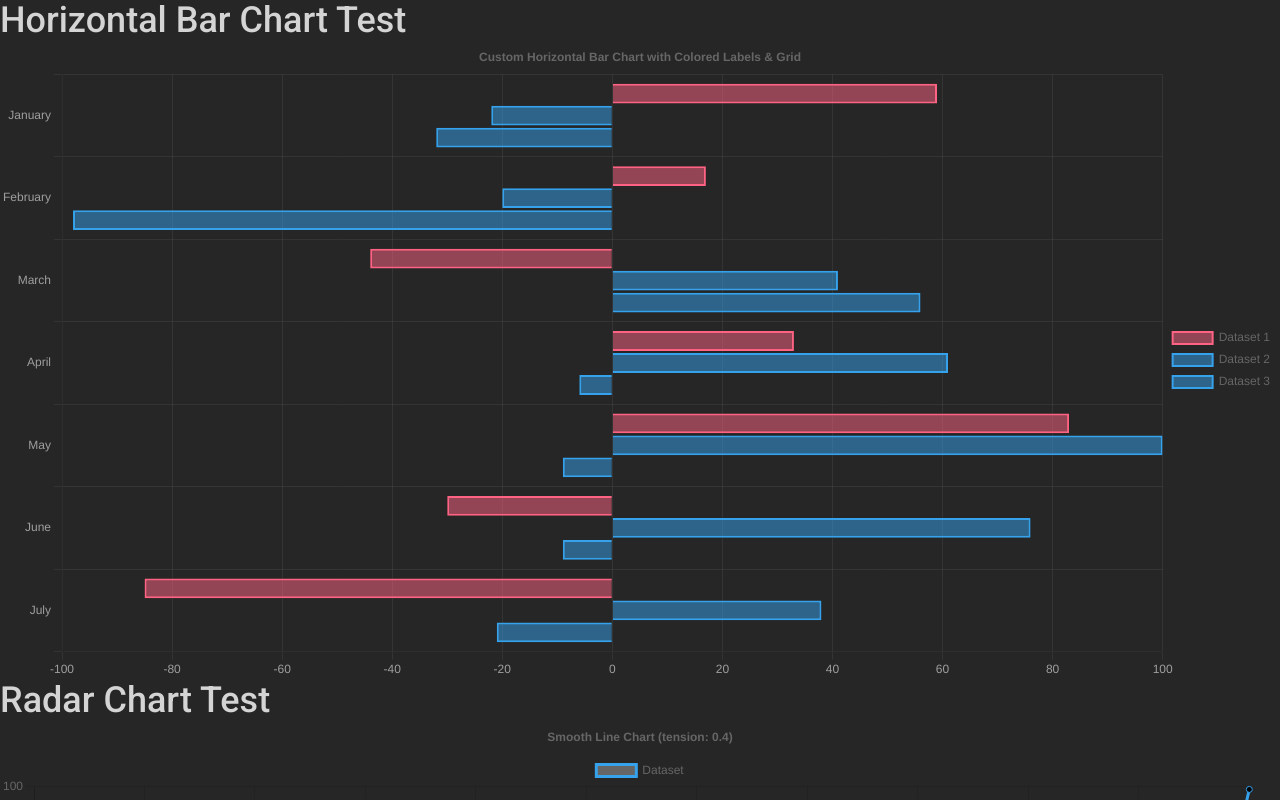
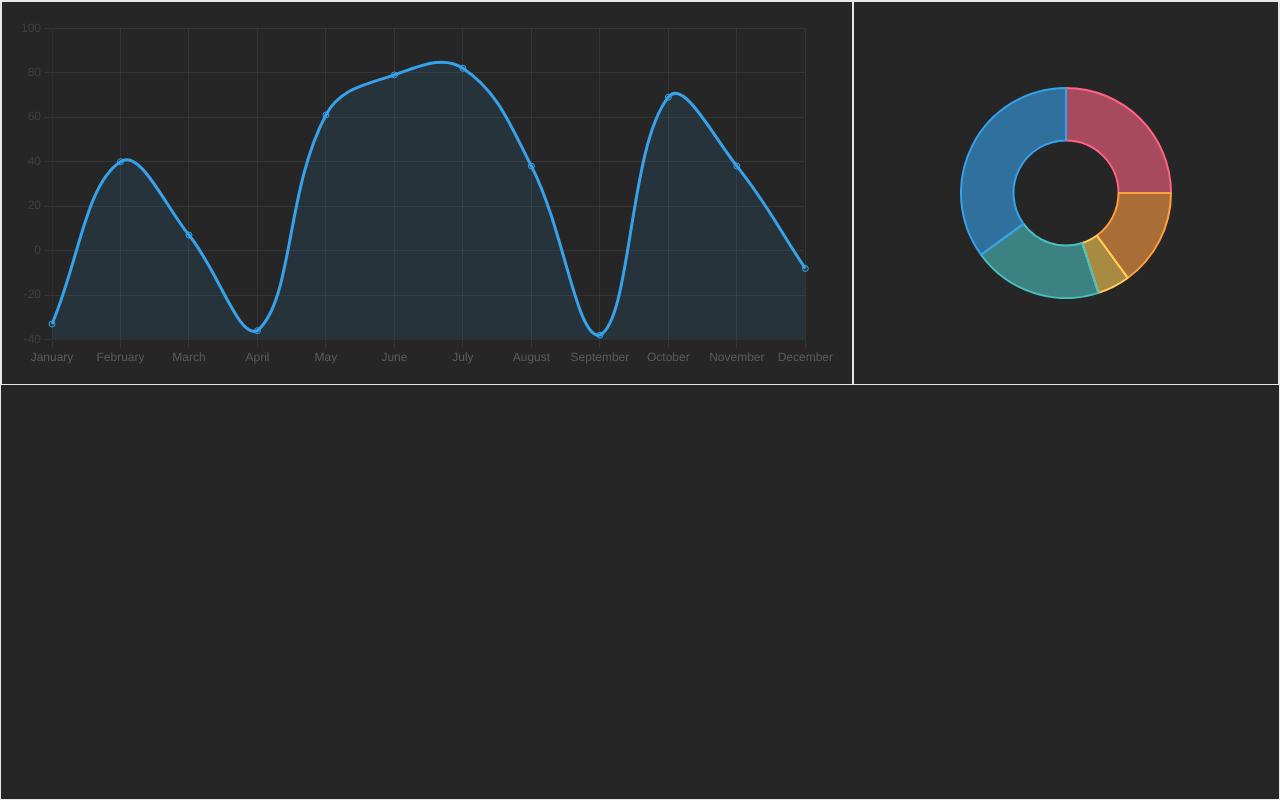
Before and after one commit to fwedwicc/FM-DailyUI, a React (Vite) app: page /#/day18 in a window 1280 px wide. Shown: the top 800 px of the page. Built offline with nearby package versions, Linux system fonts and the light colour scheme; what @codaworks/react-glow would draw is missing.

Commit message:
"Added DoughnutChart component, modified LineChart and HorizontalBarChart components, and updated Day18 component to display LineChart and DoughnutChart"

```diff
--- a/src/pages/Day18.jsx
+++ b/src/pages/Day18.jsx
@@ -2,11 +2,10 @@ import React from 'react'
 import useLenisScroll from '../hooks/useLenisScroll'
 import useScrollToTop from '../hooks/useScrollToTop';
 import { motion } from 'framer-motion'
-import { Bar, Line } from 'react-chartjs-2';
-import { Chart as ChartJS, PointElement, LineElement, Filler, CategoryScale, LinearScale, BarElement, Title, Tooltip, Legend } from 'chart.js';
+import { Bar, Line, Doughnut } from 'react-chartjs-2';
+import { Chart as ChartJS, ArcElement, PointElement, LineElement, Filler, CategoryScale, LinearScale, BarElement, Title, Tooltip, Legend } from 'chart.js';
 
-// Register required Chart.js components
-ChartJS.register(PointElement, LineElement, Filler, CategoryScale, LinearScale, BarElement, Title, Tooltip, Legend);
+ChartJS.register(ArcElement, PointElement, LineElement, Filler, CategoryScale, LinearScale, BarElement, Title, Tooltip, Legend);
 
 const Utils = {
   months: ({ count }) => ['January', 'February', 'March', 'April', 'May', 'June', 'July', 'August', 'September', 'October', 'November', 'December'].slice(0, count),
@@ -18,20 +17,71 @@ const Utils = {
   transparentize: (color, opacity) => color.replace('1)', `${opacity})`)
 };
 
+const DoughnutChart = () => {
+  // Dummy data for the chart
+  const DATA_COUNT = 5;
+  const NUMBER_CFG = { count: DATA_COUNT, min: 0, max: 100 };
+
+  const data = {
+    labels: ['Red', 'Orange', 'Yellow', 'Green', 'Blue'],
+    datasets: [
+      {
+        label: 'Dataset 1',
+        data: [50, 30, 10, 40, 70],  // Example data (replace with your data)
+        backgroundColor: [
+          'rgba(255, 99, 132, 0.6)',
+          'rgba(255, 159, 64, 0.6)',
+          'rgba(255, 205, 86, 0.6)',
+          'rgba(75, 192, 192, 0.6)',
+          'rgba(54, 162, 235, 0.6)',
+        ],
+        borderColor: [
+          'rgba(255, 99, 132, 1)',
+          'rgba(255, 159, 64, 1)',
+          'rgba(255, 205, 86, 1)',
+          'rgba(75, 192, 192, 1)',
+          'rgba(54, 162, 235, 1)',
+        ],
+        borderWidth: 2,
+      },
+    ],
+  };
+
+  // Configuration options
+  const options = {
+    responsive: true,
+    plugins: {
+      legend: {
+        display: false,
+      },
+      title: {
+        display: false,
+      },
+    },
+  };
+
+  return (
+    <div style={{ width: '50%' }}>
+      <Doughnut data={data} options={options} />
+    </div>
+  );
+};
+
+
+
+// Line Chart Component
 const inputs = {
-  min: -100,
+  min: -50,
   max: 100,
   count: 12,
   decimals: 2,
   continuity: 1
 };
 
-// Generate labels for the chart
 const generateLabels = () => {
   return Utils.months({ count: inputs.count });
 };
 
-// Generate data for the chart
 const generateData = () => {
   return Utils.numbers(inputs);
 };
@@ -43,75 +93,32 @@ const LineChart = () => {
       {
         label: 'Dataset',
         data: generateData(),
-        borderColor: Utils.CHART_COLORS.blue,
-        backgroundColor: Utils.transparentize(Utils.CHART_COLORS.blue),
-        fill: false,
-        tension: 0.4, // Enable smoothing by setting tension
+        borderColor: Utils.CHART_COLORS.blue,   // Line color
+        backgroundColor: Utils.transparentize(Utils.CHART_COLORS.blue, 0.1), // Fill color
+        fill: 'start',  // Enable filling under the line
+        tension: 0.4,   // Smooth the line (curved lines)
       }
     ]
   };
 
   const options = {
     responsive: true,
+    maintainAspectRatio: false,
     plugins: {
       filler: {
         propagate: false,
       },
+      legend: {
+        display: false,
+      },
       title: {
-        display: true,
-        text: (ctx) => 'Smooth Line Chart (tension: 0.4)',
+        display: false,
       }
     },
-    interaction: {
-      intersect: false, // Disable intersection to allow hovering without crossing
-    },
-  };
-
-  return <Line data={data} options={options} />;
-};
-
-const HorizontalBarChart = () => {
-  const DATA_COUNT = 7;
-  const NUMBER_CFG = { count: DATA_COUNT, min: -100, max: 100 };
-
-  const labels = Utils.months({ count: DATA_COUNT });
-  const data = {
-    labels: labels,
-    datasets: [
-      {
-        label: 'Dataset 1',
-        data: Utils.numbers(NUMBER_CFG),
-        borderColor: Utils.CHART_COLORS.red,
-        backgroundColor: Utils.transparentize(Utils.CHART_COLORS.red, 0.5),
-      },
-      {
-        label: 'Dataset 2',
-        data: Utils.numbers(NUMBER_CFG),
-        borderColor: Utils.CHART_COLORS.blue,
-        backgroundColor: Utils.transparentize(Utils.CHART_COLORS.blue, 0.5),
-      },
-      {
-        label: 'Dataset 3',
-        data: Utils.numbers(NUMBER_CFG),
-        borderColor: Utils.CHART_COLORS.blue,
-        backgroundColor: Utils.transparentize(Utils.CHART_COLORS.blue, 0.5),
-      },
-    ],
-  };
-
-  // Configuration options
-  const options = {
-    indexAxis: 'y', // Horizontal bars
-    elements: {
-      bar: {
-        borderWidth: 2,
-      },
-    },
-    responsive: true,
     scales: {
       y: {
         ticks: {
-          color: 'rgba(173, 172, 172, 0.9)',
+          color: 'rgba(173, 172, 172, 0.2)',
         },
         grid: {
           color: 'rgba(173, 172, 172, 0.1)',
@@ -120,7 +127,7 @@ const HorizontalBarChart = () => {
       },
       x: {
         ticks: {
-          color: 'rgba(173, 172, 172, 0.9)',
+          color: 'rgba(173, 172, 172, 0.4)',
         },
         grid: {
           color: 'rgba(173, 172, 172, 0.1)',
@@ -128,20 +135,13 @@ const HorizontalBarChart = () => {
         },
       },
     },
-    plugins: {
-      legend: {
-        position: 'right',
-      },
-      title: {
-        display: true,
-        text: 'Custom Horizontal Bar Chart with Colored Labels & Grid',
-      },
+    interaction: {
+      intersect: false,
     },
   };
 
-  return <Bar data={data} options={options} />;
+  return <Line data={data} options={options} />;
 };
-
 
 const Day18 = () => {
   useLenisScroll();
@@ -154,10 +154,18 @@ const Day18 = () => {
       exit={{ opacity: 0 }}
       transition={{ duration: 0.5 }}
     >
-      <h1 className='text-4xl text-neutral-300'>Horizontal Bar Chart Test</h1>
-      <HorizontalBarChart />
-      <h1 className='text-4xl text-neutral-300'>Radar Chart Test</h1>
-      <LineChart />
+      <main className='min-h-screen border'>
+        <div className='grid grid-cols-3'>
+          {/* Transaction Activity */}
+          <div className='col-span-2 border h-96 w-full p-4'>
+            <LineChart />
+          </div>
+          {/* Donut */}
+          <div className='col-span-1 border h-96 w-full flex justify-center items-center'>
+            <DoughnutChart />
+          </div>
+        </div>
+      </main>
     </motion.div>
   )
 }
--- /dev/null
+++ b/src/pages/day18-test.jsx
@@ -0,0 +1,166 @@
+import React from 'react'
+import useLenisScroll from '../hooks/useLenisScroll'
+import useScrollToTop from '../hooks/useScrollToTop';
+import { motion } from 'framer-motion'
+import { Bar, Line } from 'react-chartjs-2';
+import { Chart as ChartJS, PointElement, LineElement, Filler, CategoryScale, LinearScale, BarElement, Title, Tooltip, Legend } from 'chart.js';
+
+// Register required Chart.js components
+ChartJS.register(PointElement, LineElement, Filler, CategoryScale, LinearScale, BarElement, Title, Tooltip, Legend);
+
+const Utils = {
+  months: ({ count }) => ['January', 'February', 'March', 'April', 'May', 'June', 'July', 'August', 'September', 'October', 'November', 'December'].slice(0, count),
+  numbers: ({ count, min, max }) => Array.from({ length: count }, () => Math.floor(Math.random() * (max - min + 1)) + min),
+  CHART_COLORS: {
+    red: 'rgba(255, 99, 132, 1)',
+    blue: 'rgba(54, 162, 235, 1)'
+  },
+  transparentize: (color, opacity) => color.replace('1)', `${opacity})`)
+};
+
+
+const inputs = {
+  min: -0,
+  max: 50,
+  count: 12,
+  decimals: 2,
+  continuity: 1
+};
+
+// Generate labels for the chart
+const generateLabels = () => {
+  return Utils.months({ count: inputs.count });
+};
+
+// Generate data for the chart
+const generateData = () => {
+  return Utils.numbers(inputs);
+};
+
+const LineChart = () => {
+  const data = {
+    labels: generateLabels(),
+    datasets: [
+      {
+        label: 'Dataset',
+        data: generateData(),
+        borderColor: Utils.CHART_COLORS.blue,
+        backgroundColor: Utils.transparentize(Utils.CHART_COLORS.blue),
+        fill: false,
+        tension: 0.4, // Enable smoothing by setting tension
+      }
+    ]
+  };
+
+  const options = {
+    responsive: true,
+    plugins: {
+      filler: {
+        propagate: false,
+      },
+      title: {
+        display: true,
+        text: (ctx) => 'Smooth Line Chart (tension: 0.4)',
+      }
+    },
+    interaction: {
+      intersect: false, // Disable intersection to allow hovering without crossing
+    },
+  };
+
+  return <Line data={data} options={options} />;
+};
+
+const HorizontalBarChart = () => {
+  const DATA_COUNT = 7;
+  const NUMBER_CFG = { count: DATA_COUNT, min: -50, max: 50 };
+
+  const labels = Utils.months({ count: DATA_COUNT });
+  const data = {
+    labels: labels,
+    datasets: [
+      {
+        label: 'Dataset 1',
+        data: Utils.numbers(NUMBER_CFG),
+        borderColor: Utils.CHART_COLORS.red,
+        backgroundColor: Utils.transparentize(Utils.CHART_COLORS.red, 0.5),
+      },
+      {
+        label: 'Dataset 2',
+        data: Utils.numbers(NUMBER_CFG),
+        borderColor: Utils.CHART_COLORS.blue,
+        backgroundColor: Utils.transparentize(Utils.CHART_COLORS.blue, 0.5),
+      },
+      {
+        label: 'Dataset 3',
+        data: Utils.numbers(NUMBER_CFG),
+        borderColor: Utils.CHART_COLORS.blue,
+        backgroundColor: Utils.transparentize(Utils.CHART_COLORS.blue, 0.5),
+      },
+    ],
+  };
+
+  // Configuration options
+  const options = {
+    indexAxis: 'y', // Horizontal bars
+    elements: {
+      bar: {
+        borderWidth: 2,
+      },
+    },
+    responsive: true,
+    scales: {
+      y: {
+        ticks: {
+          color: 'rgba(173, 172, 172, 0.9)',
+        },
+        grid: {
+          color: 'rgba(173, 172, 172, 0.1)',
+          borderColor: 'rgba(255, 69, 0, 0.8)',
+        },
+      },
+      x: {
+        ticks: {
+          color: 'rgba(173, 172, 172, 0.9)',
+        },
+        grid: {
+          color: 'rgba(173, 172, 172, 0.1)',
+          borderColor: 'rgba(255, 69, 0, 0.8)',
+        },
+      },
+    },
+    plugins: {
+      legend: {
+        position: 'right',
+      },
+      title: {
+        display: true,
+        text: 'Custom Horizontal Bar Chart with Colored Labels & Grid',
+      },
+    },
+  };
+
+  return <Bar data={data} options={options} />;
+};
+
+
+const Day18 = () => {
+  useLenisScroll();
+  useScrollToTop();
+
+  return (
+    <motion.div
+      initial={{ opacity: 0 }}
+      animate={{ opacity: 1 }}
+      exit={{ opacity: 0 }}
+      transition={{ duration: 0.5 }}
+    >
+      <h1 className='text-4xl text-neutral-300'>Horizontal Bar Chart Test</h1>
+      <HorizontalBarChart />
+      <h1 className='text-4xl text-neutral-300'>Radar Chart Test</h1>
+      <LineChart />
+    </motion.div>
+  )
+}
+
+export default Day18
```
